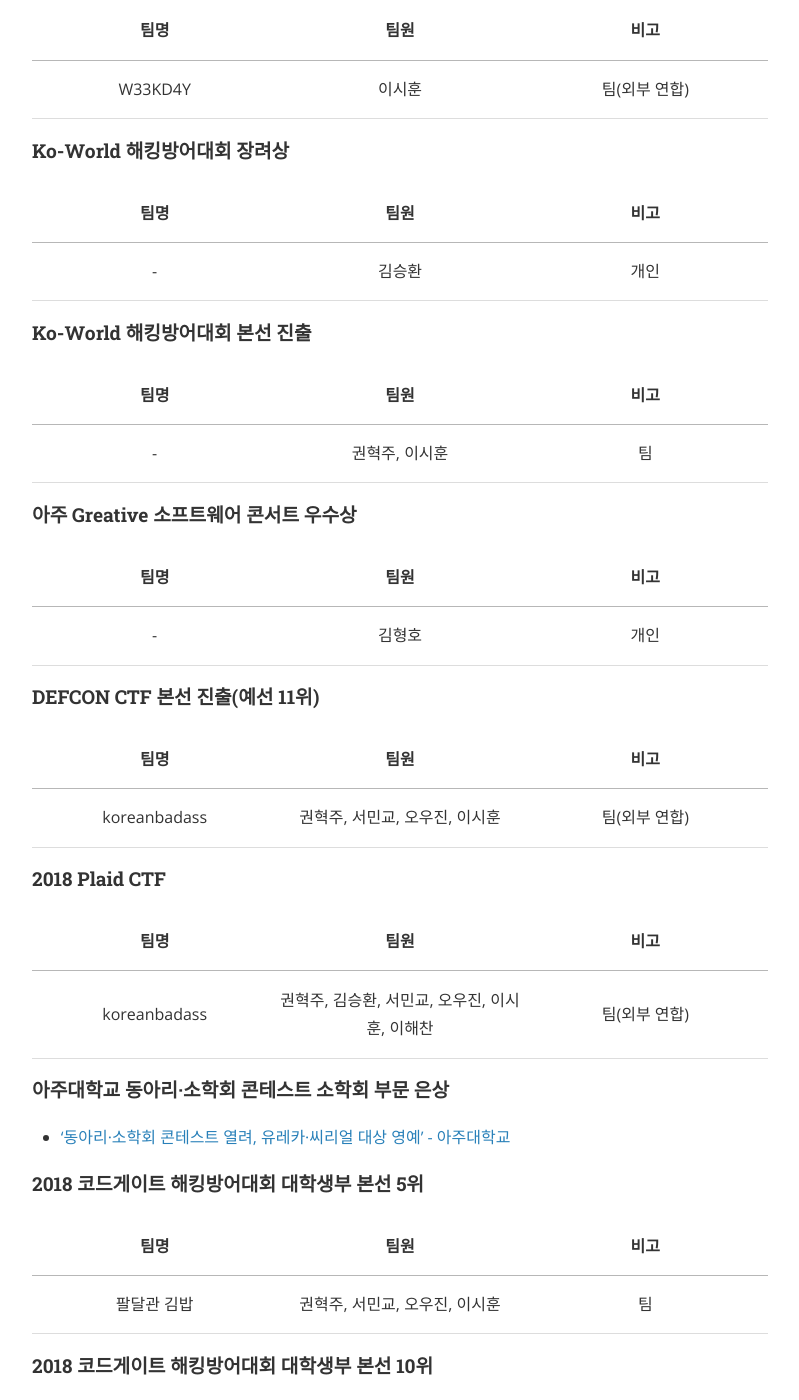
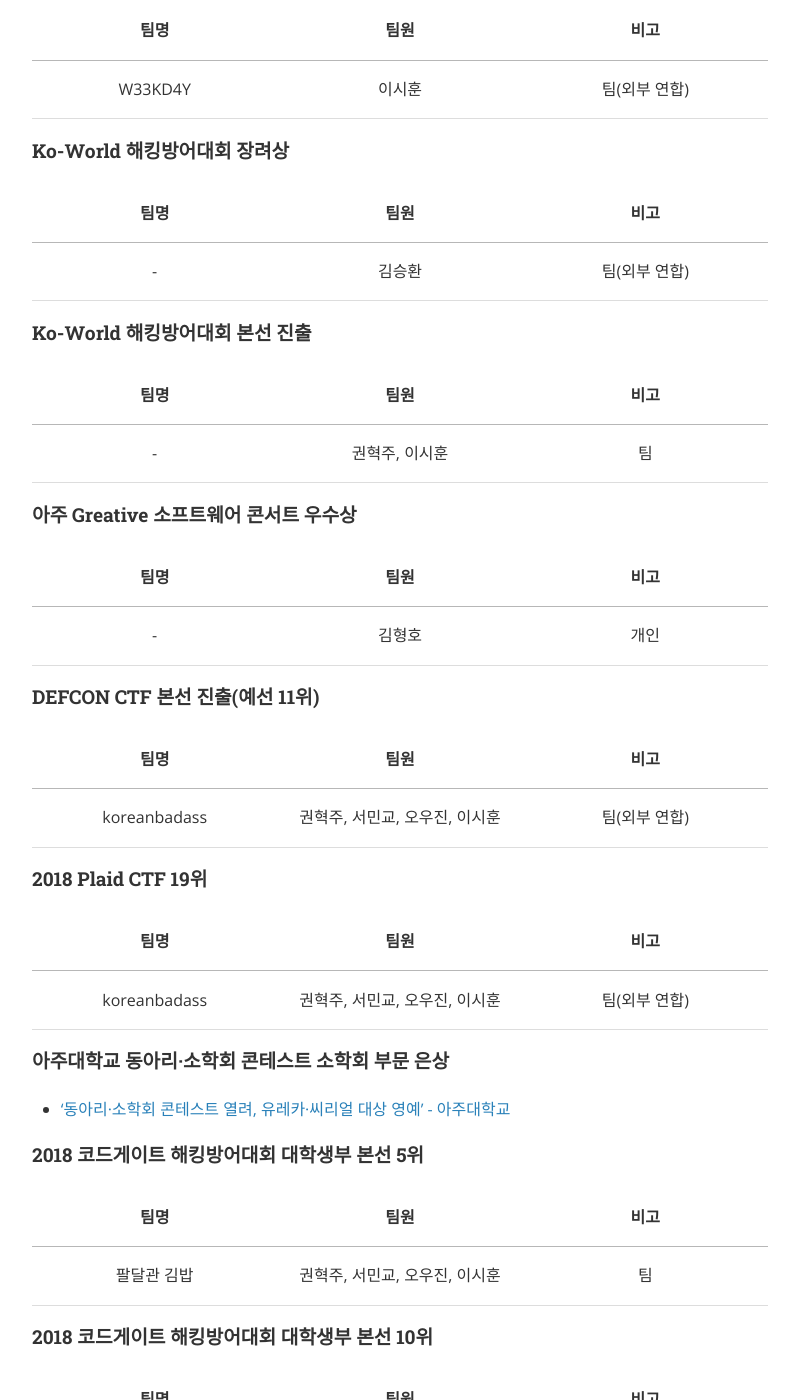
Before and after one commit to ajou-whois/ajou-whois.github.io, a Jekyll site: the page built from achievement.md, in a window 1280 px wide and 1400 px high, scrolled down 1763 px. Shown: the whole window, without its empty margins (240-1039 px from the left). Built offline with Jekyll 4.4.1, drawn with Linux system fonts in a browser that asks for light colours; nearby versions of some CDN libraries; some of the changed text lies outside the part shown.

Commit message:
Fix Some Errors in Achievement Page

```diff
--- a/achievement.md
+++ b/achievement.md
@@ -63,7 +63,7 @@ WhoIs와 WhoIs 회원들의 모든 활동 실적입니다.
 
 | 팀명 | 팀원 | 비고 |
 |:-:|:-:|:-:|
-| - | 김승환 | 개인 |
+| - | 김승환 | 팀(외부 연합) |
 
 #### Ko-World 해킹방어대회 본선 진출
 
@@ -83,11 +83,11 @@ WhoIs와 WhoIs 회원들의 모든 활동 실적입니다.
 |:-:|:-:|:-:|
 | koreanbadass | 권혁주, 서민교, 오우진, 이시훈 | 팀(외부 연합) |
 
-#### 2018 Plaid CTF
+#### 2018 Plaid CTF 19위
 
 | 팀명 | 팀원 | 비고 |
 |:-:|:-:|:-:|
-| koreanbadass | 권혁주, 김승환, 서민교, 오우진, 이시훈, 이해찬 | 팀(외부 연합) |
+| koreanbadass | 권혁주, 서민교, 오우진, 이시훈 | 팀(외부 연합) |
 
 #### 아주대학교 동아리·소학회 콘테스트 소학회 부문 은상
 
```
Also changed, not shown: other parts of achievement.md (+1 -1 lines).
